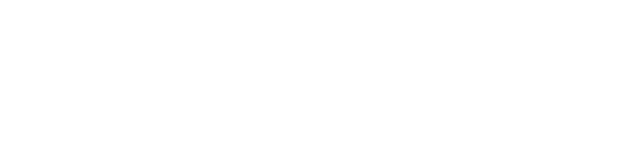
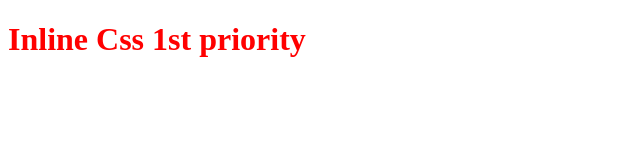
Before and after one commit to Sumit021995/css-study, a plain HTML site: page index.html in a window 1280 px wide. Shown: the whole page, without its empty margins (0-640 px from the left). Drawn offline with Linux system fonts and the light colour scheme.

Commit message:
file updated

```diff
--- a/index.html
+++ b/index.html
@@ -6,6 +6,6 @@
     <title>CSS-Study</title>
 </head>
 <body>
-
+    <h1 style="color: red;">Inline Css 1st priority</h1>
 </body>
 </html>
```
